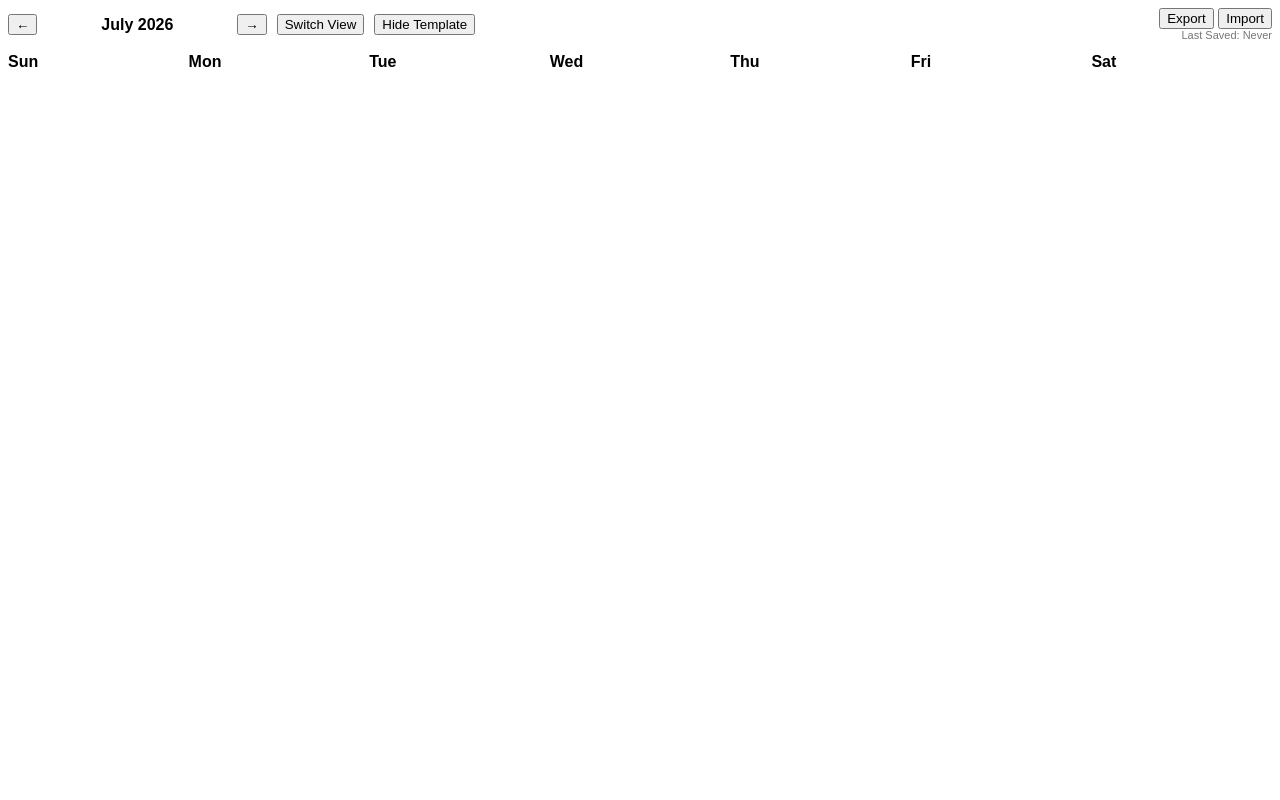
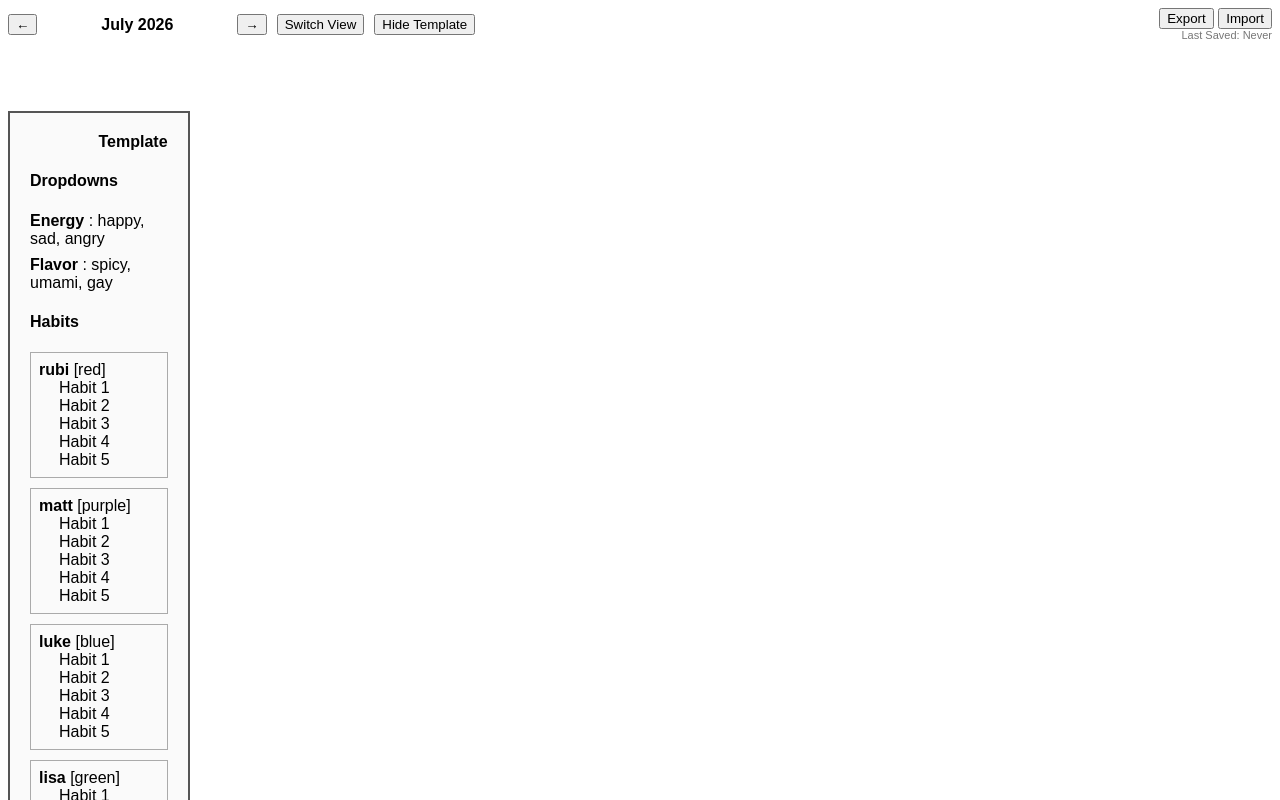
Before and after one commit to TheRubicante/BulletJournal, a plain HTML site: page index.html in a window 1280 px wide. Both pictures are taken after a click on the button "Show Template". Shown: the top 800 px of the page. Drawn offline with Linux system fonts and the light colour scheme.

Commit message:
Adding Template View

```diff
--- a/app.js
+++ b/app.js
@@ -215,6 +215,7 @@ function renderDayCell(date) {
     };
   }
 
+
   const entry = state.data[key];
 
   const div = document.createElement("div");
@@ -261,6 +262,82 @@ ${template.layout.dropdowns
 
   return div;
 }
+function renderTemplatePreview() {
+  const grid = document.getElementById("grid");
+
+  const template = getCurrentTemplate();
+
+  grid.innerHTML = "";
+
+  const preview = document.createElement("div");
+  preview.className = "template-preview";
+
+  preview.innerHTML = `
+    <strong class="template-title">
+      Template
+    </strong>
+
+    <div class="template-section">
+      <h4>Dropdowns</h4>
+
+      ${template.layout.dropdowns.map(dropdown => `
+        <div class="template-field">
+          <strong>${dropdown.label}</strong>
+          :
+          ${dropdown.options.join(", ")}
+        </div>
+      `).join("")}
+
+    </div>
+
+
+    <div class="template-section">
+      <h4>Habits</h4>
+
+      ${template.layout.habits.map(group => `
+        <div class="habit-template">
+          <div>
+            <strong>${group.id}</strong>
+            [${group.color}]
+          </div>
+
+          ${group.items.map(item => `
+            <div class="habit-item">
+              ${item}
+            </div>
+          `).join("")}
+
+        </div>
+      `).join("")}
+
+    </div>
+
+
+    <div class="template-section">
+      <h4>Counts</h4>
+
+      ${template.layout.counts.map(count => `
+        <div>
+          [${count.label}]
+        </div>
+      `).join("")}
+
+    </div>
+
+
+    <div class="template-section">
+      <h4>Journal Entry</h4>
+      <p>
+        A textbox will appear here.
+      </p>
+    </div>
+
+  `;
+
+  grid.appendChild(preview);
+}
+
+
 
 function renderDropdown(dropdown, entry, dateKey) {
 
@@ -354,7 +431,10 @@ function render() {
   const grid = document.getElementById("grid");
   grid.innerHTML = "";
 
+  updateWeekdayVisibility();
+
   if (state.mode === "template") {
+    renderTemplatePreview();
     return;
   }
 
@@ -440,12 +520,22 @@ function updateTemplateButton() {
       : "Hide Template";
 }
 
+function updateWeekdayVisibility() {
+  const header = document.getElementById("weekdayHeader");
+
+  header.style.visibility =
+    state.mode === "calendar"
+      ? "visible"
+      : "hidden";
+}
+
 document.addEventListener("DOMContentLoaded", () => {
   console.log("App initialized");
 
   renderHeader();
   updateLabel();
   updateTemplateButton();
+  updateWeekdayVisibility();
   render();
   updateLastSaved();
 
@@ -458,16 +548,6 @@ document.addEventListener("DOMContentLoaded", () => {
     updateTemplateButton();
     render();
   };
-
-
-
-  document.getElementById("template").innerHTML = `
-    <h3>Sample Day</h3>
-    <p>Mood, Color = dropdowns</p>
-    <p>Checkbox rows = per habit tracking</p>
-    <p>O Count = numeric input</p>
-    <p>Notes = free text</p>
-  `;
 
   document.getElementById("prevBtn").onclick = () => {
     if (state.view === "week") {
--- a/index.html
+++ b/index.html
@@ -24,7 +24,6 @@
 </div>
 </div>
 
-<div id="template" class="hidden"></div>
 <div id="weekdayHeader"></div>
 <div id="grid"></div>
 
--- a/styles.css
+++ b/styles.css
@@ -127,3 +127,42 @@ body {
   color: #777;
   font-size: 11px;
 }
+
+.template-preview {
+  width: 80%;
+  max-width: 900px;
+  margin: 20px auto;
+
+  border: 2px solid #555;
+  padding: 20px;
+
+  background: #fafafa;
+}
+
+.template-title {
+  display: block;
+
+  text-align: right;
+
+  font-size: 16px;
+  margin-bottom: 20px;
+}
+
+.template-section {
+  margin-bottom: 20px;
+}
+
+.template-field {
+  margin: 8px 0;
+}
+
+.habit-template {
+  margin: 10px 0;
+  padding: 8px;
+
+  border: 1px solid #aaa;
+}
+
+.habit-item {
+  margin-left: 20px;
+}
```
